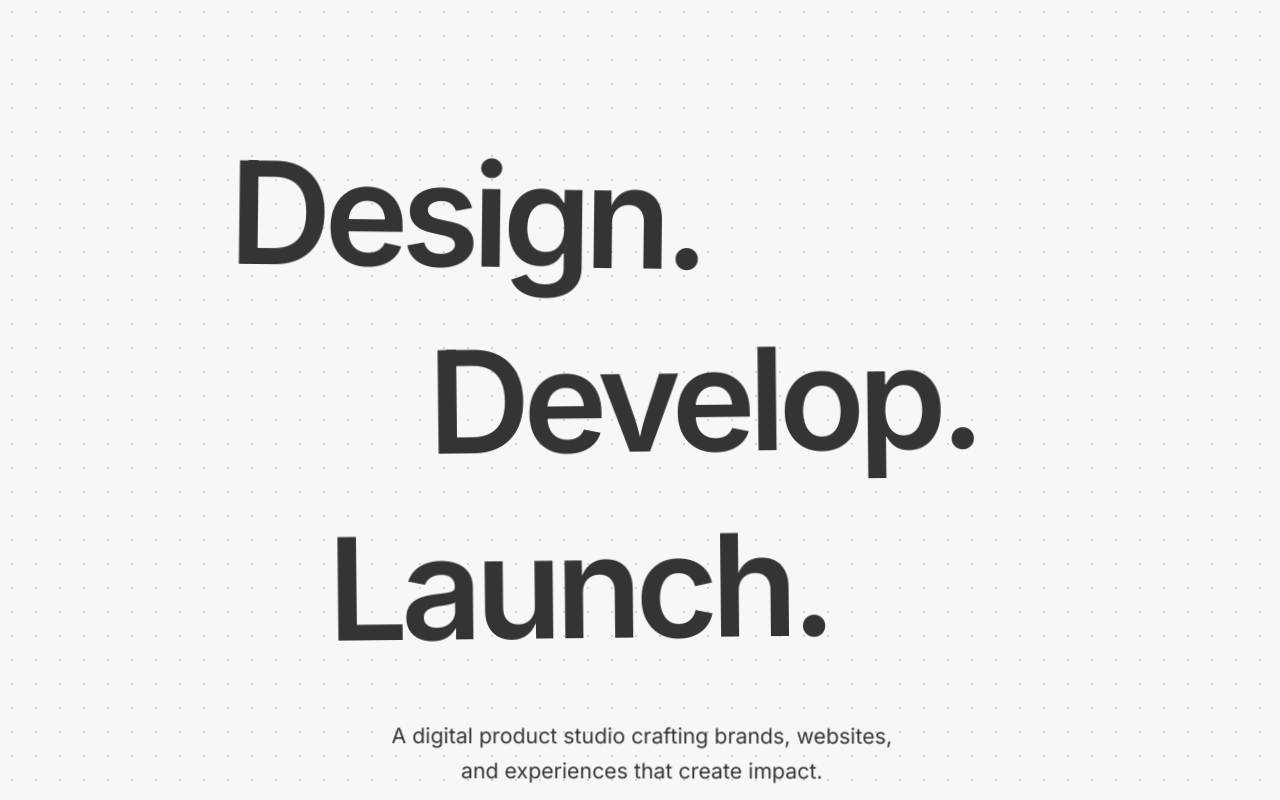
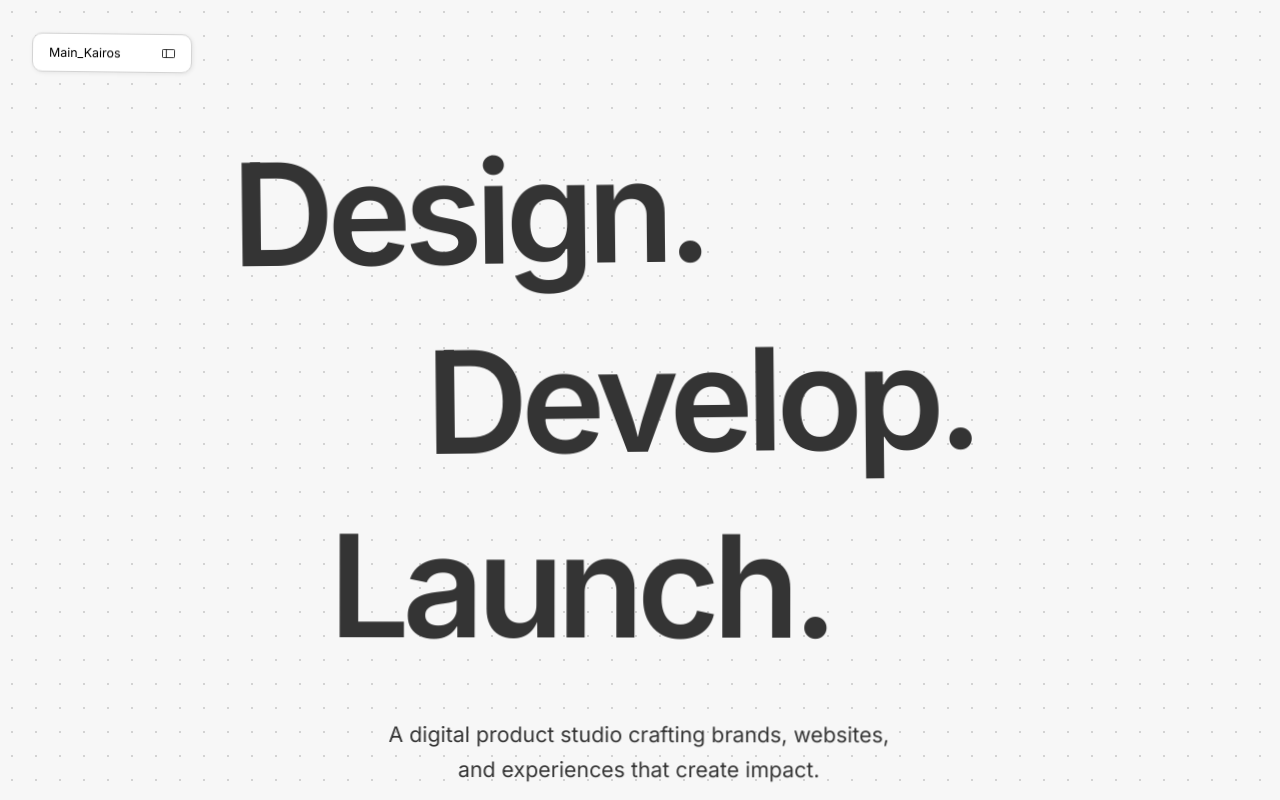
Before and after one commit to Ankit-2563/kairos.artifex, a Next.js app: page / in a window 1280 px wide. Built offline with nearby package versions, Linux system fonts and the light colour scheme.

Commit message:
feat: implement draggable Main_Kairos tab component with 36px offset

```diff
--- a/src/components/figma-canvas/CanvasItem.tsx
+++ b/src/components/figma-canvas/CanvasItem.tsx
@@ -36,7 +36,8 @@ export function CanvasItem({
 }: CanvasItemProps) {
   const isWord = element.type === "word";
   const isSubheading = element.type === "subheading";
-  const isTextOnly = isWord || isSubheading;
+  const isTab = element.type === "tab";
+  const isTextOnly = isWord || isSubheading || isTab;
   // Inner container is used for the float effect
   const floatRef = useGsapFloat(!isDragged && !isSelected, {
     maxTranslation: isTextOnly ? 3 : 4,
@@ -140,6 +141,37 @@ export function CanvasItem({
           </p>
         );
 
+      case "tab":
+        return (
+          <div
+            className="bg-white border border-[#D3D3D3] rounded-lg shadow-[1px_1px_4px_rgba(0,0,0,0.08)] flex items-center justify-between px-4 select-none"
+            style={{
+              width: `${scale * 180}px`,
+              height: `${scale * 44}px`,
+            }}
+          >
+            <span
+              className="text-black font-normal font-sans pointer-events-none select-none"
+              style={{
+                fontSize: `${scale * 14}px`,
+                lineHeight: `${scale * 17}px`,
+              }}
+            >
+              {content as string}
+            </span>
+            <img
+              src="/menu.svg"
+              alt="Menu"
+              draggable="false"
+              className="pointer-events-none select-none"
+              style={{
+                width: `${scale * 15}px`,
+                height: `${scale * 11}px`,
+              }}
+            />
+          </div>
+        );
+
       default:
         return null;
     }
--- a/src/components/figma-canvas/HeroCanvas.tsx
+++ b/src/components/figma-canvas/HeroCanvas.tsx
@@ -6,6 +6,7 @@ import { CanvasItem } from "./CanvasItem";
 import gsap from "gsap";
 
 const initialElementsData = [
+  { id: "el-tab", type: "tab", x: 36, y: 36, rotation: 0, content: "Main_Kairos", label: "Frame 133", depth: 0.02 },
   { id: "w-design", type: "word", x: 240, y: 160, rotation: 0, content: "Design.", label: "DESIGN", depth: 0.02 },
   { id: "w-develop", type: "word", x: 460, y: 370, rotation: 0, content: "Develop.", label: "Develop", depth: 0.02 },
   { id: "w-launch", type: "word", x: 350, y: 580, rotation: 0, content: "Launch.", label: "Launch", depth: 0.02 },
--- a/src/components/figma-canvas/types.ts
+++ b/src/components/figma-canvas/types.ts
@@ -1,4 +1,4 @@
-export type CanvasItemType = "word" | "subheading";
+export type CanvasItemType = "word" | "subheading" | "tab";
 
 export interface CanvasElement {
   id: string;
```
Also changed, not shown: public/menu.svg (added).
